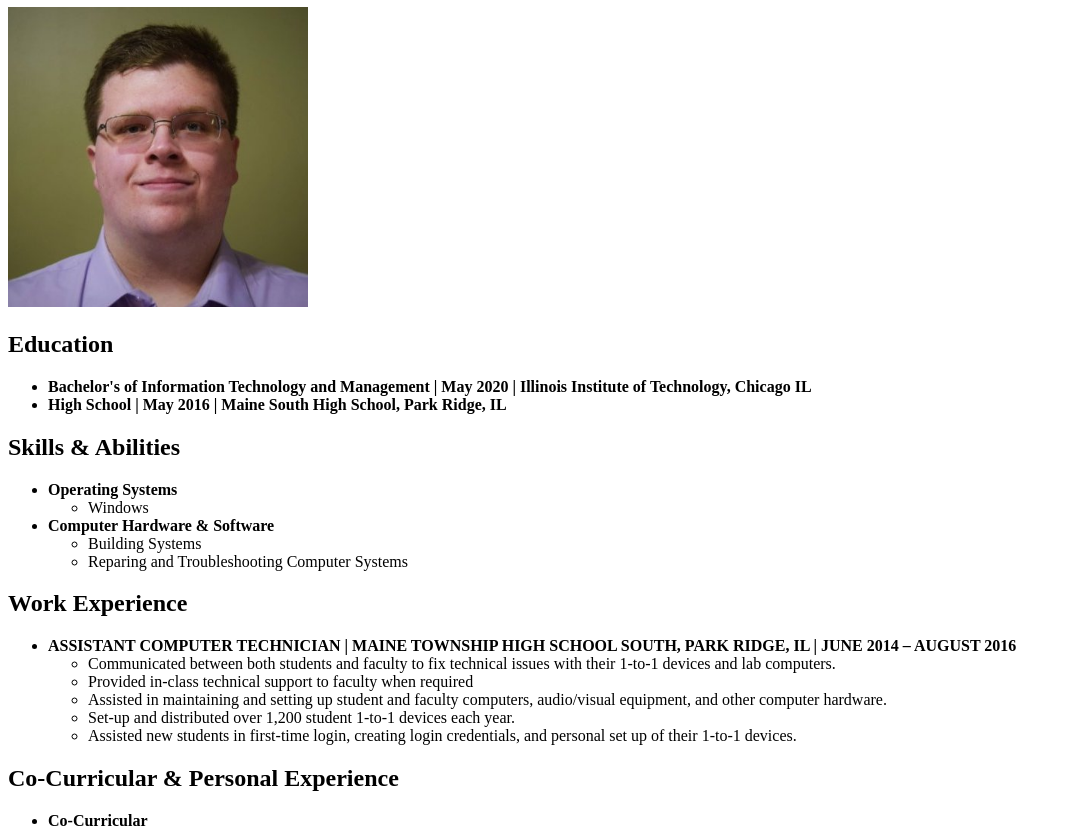
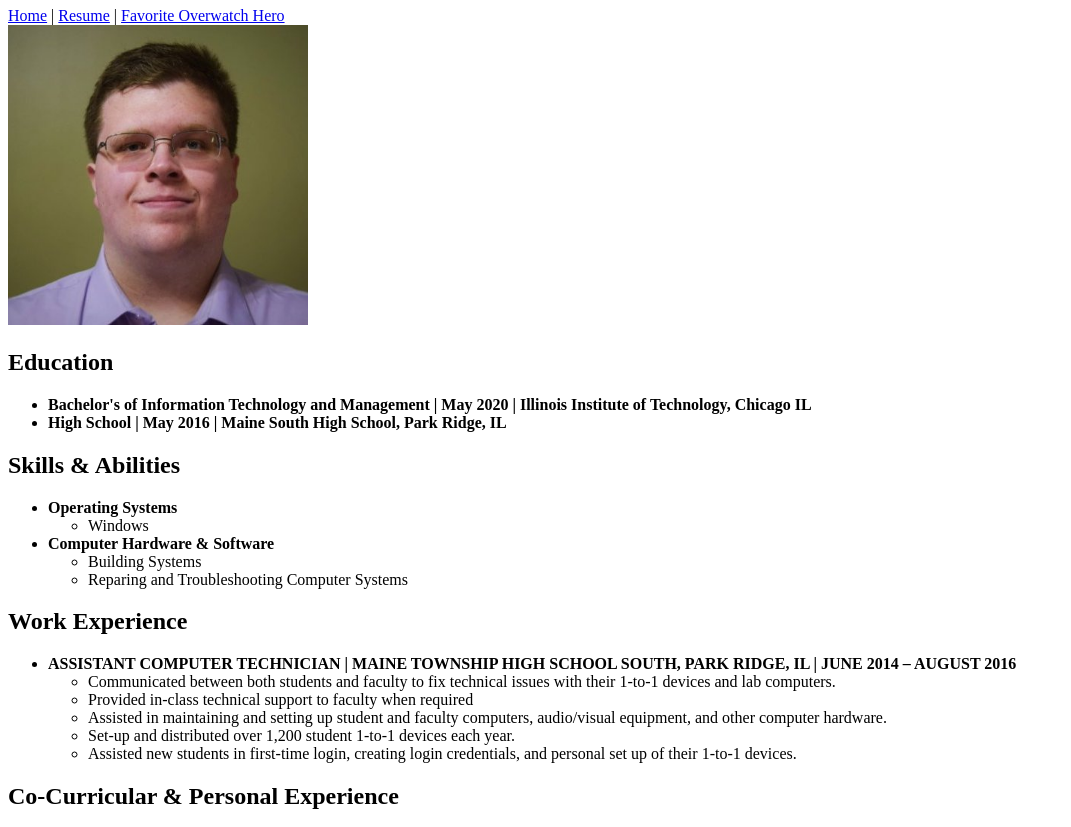
Before and after one commit to jknific719/ITMD-361-Project-2, a plain HTML site: page project-1/resume.html in a window 1280 px wide. Shown: the part 73-900 px from the top of the page, without its empty margins (0-1071 px from the left). Drawn offline with Linux system fonts and the light colour scheme.

Commit message:
Edited resume.html

```diff
--- a/project-1/resume.html
+++ b/project-1/resume.html
@@ -10,6 +10,11 @@
 
 		<header>
 		<h1>Professional Resume</h1>
+		<nav>
+			<a href="../index.html">Home</a> |
+			<a href="resume.html">Resume</a> |
+			<a href="favowhero.html">Favorite Overwatch Hero</a>
+		</nav>
 		</header>
 		<img src="images/face.jpg" alt="Jacob Knific" height="300" width="300">
 		<h2>Education</h2>
```
